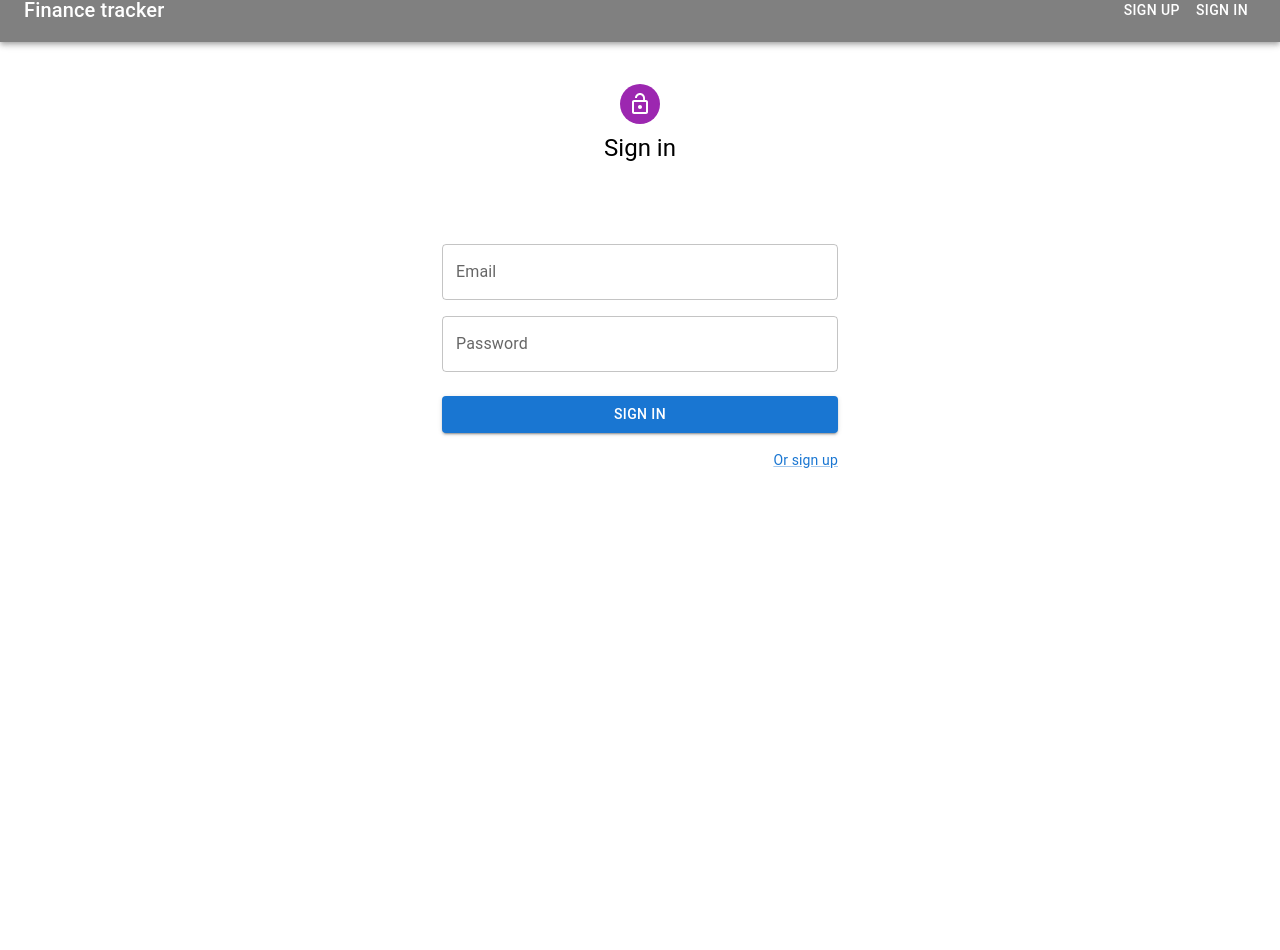
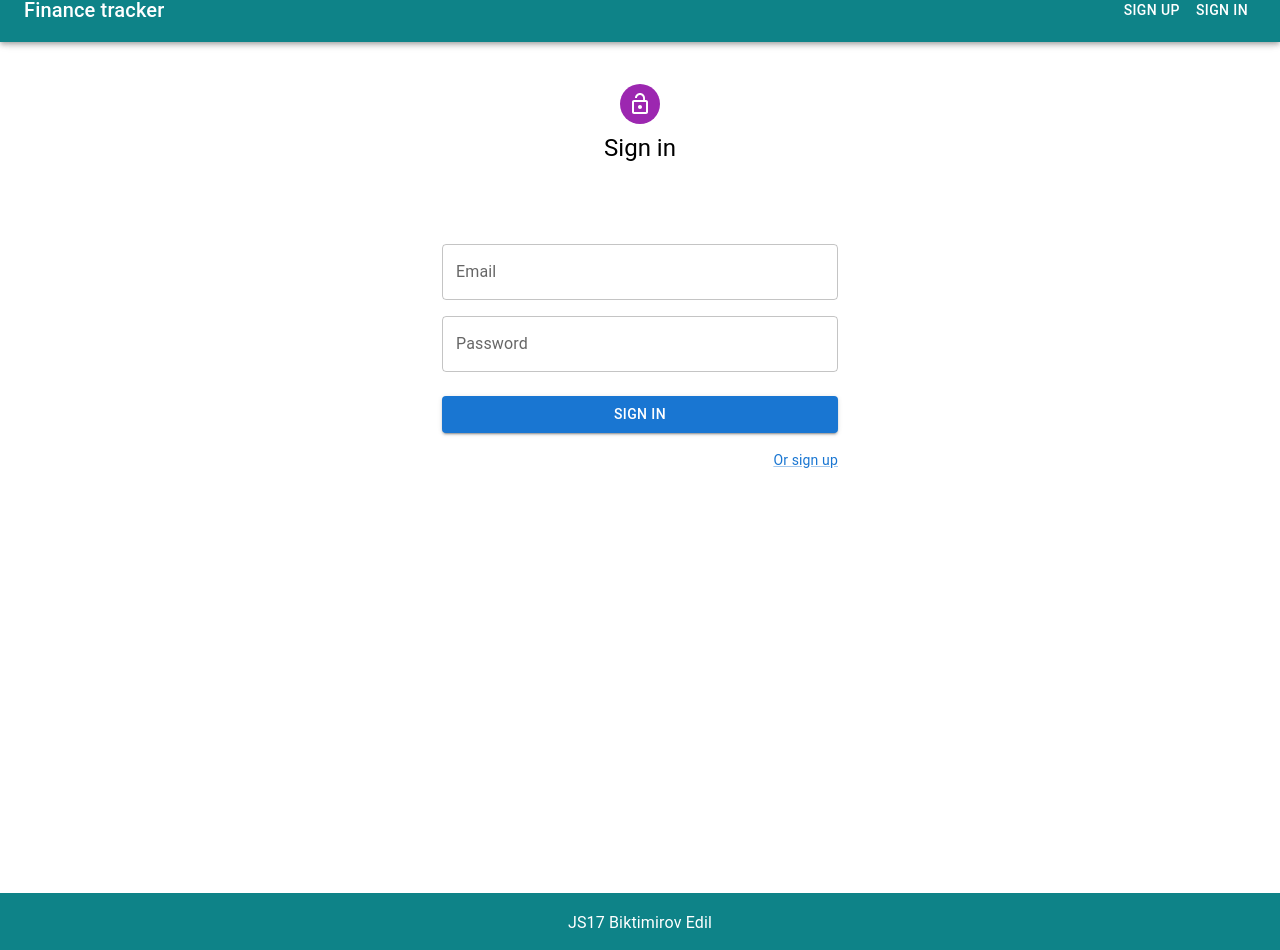
Before and after one commit to EdilBiktimirov/finance-tracker, a React (Create React App) app in the folder frontend/: page /login in a window 1280 px wide. Shown: the part 22-972 px from the top of the page. Before the commit the page ends 800 px from the top, so only its background shows below. Built offline with nearby package versions, Linux system fonts and the light colour scheme.

Commit message:
Added Footer.tsx
Added css style for cards, header

```diff
--- a/frontend/src/components/UI/AppToolbar.tsx
+++ b/frontend/src/components/UI/AppToolbar.tsx
@@ -19,7 +19,7 @@ const AppToolbar = () => {
   const user = useAppSelector(selectUser);
 
   return (
-    <AppBar position="sticky" sx={{mb: 2, background: 'grey'}}>
+    <AppBar position="sticky" sx={{mb: 2, background: '#0E8388'}}>
       <SnackbarProvider />
       <Toolbar>
         <Grid container justifyContent="space-between" alignItems="center">
--- /dev/null
+++ b/frontend/src/components/UI/Footer.tsx
@@ -0,0 +1,17 @@
+import React from 'react';
+import Typography from '@mui/material/Typography';
+import Container from '@mui/material/Container';
+
+const Footer = () => {
+  return (
+    <footer style={{background: '#0E8388', padding: '18px'}}>
+      <Container maxWidth="sm">
+        <Typography variant="body1" align="center" color='#fff'>
+          JS17 Biktimirov Edil
+        </Typography>
+      </Container>
+    </footer>
+  );
+};
+
+export default Footer;
--- a/frontend/src/components/UI/Layout.tsx
+++ b/frontend/src/components/UI/Layout.tsx
@@ -1,5 +1,6 @@
 import React from 'react';
 import AppToolbar from "./AppToolbar";
+import Footer from "./Footer";
 
 const Layout: React.FC<React.PropsWithChildren> = ({children}) => {
   return (
@@ -7,9 +8,12 @@ const Layout: React.FC<React.PropsWithChildren> = ({children}) => {
       <header>
         <AppToolbar/>
       </header>
-      <main style={{margin: '15px auto', padding: '10px'}}>
+      <main style={{margin: '15px auto', padding: '10px', minHeight: '100vh'}}>
         {children}
       </main>
+      <footer>
+        <Footer/>
+      </footer>
     </div>
   );
 };
--- a/frontend/src/features/accountTypes/components/AccountTypeCard.tsx
+++ b/frontend/src/features/accountTypes/components/AccountTypeCard.tsx
@@ -20,7 +20,7 @@ const AccountTypeCard: React.FC<Props> = ({accountType, onDeleteBtnClick}) => {
     <Grid container
           justifyContent="space-between"
           alignItems="center"
-          sx={{p: 1, mb: 2, border: 1, borderRadius: '8px', boxShadow: 1}}>
+          sx={{p: 1, mb: 2, border: 1, borderRadius: '8px', boxShadow: 1, background: '#F8F6F4'}}>
       <Grid item sx={{width: '200px', height: 'auto'}}>
         <img src={cardImage} alt={accountType.title} style={{width: '100%', height: 'auto'}}/>
       </Grid>
--- a/frontend/src/features/accounts/Accounts.tsx
+++ b/frontend/src/features/accounts/Accounts.tsx
@@ -36,7 +36,7 @@ const Accounts = () => {
     <>
       {loading ? <Box sx={{display: 'flex', justifyContent: 'center'}}>
         <CircularProgress color={'warning'} thickness={6} style={{translate: ''}}/>
-      </Box> : <Grid container gap={3}>
+      </Box> : <Grid container gap={3} justifyContent="space-around">
         {accounts.map((account) => {
           return <AccountsCard
             account={account}
@@ -45,7 +45,8 @@ const Accounts = () => {
         })}
         <Dialog open={open} onClose={handleCancel}>
           <DialogTitle>Warning!</DialogTitle>
-          <DialogContent>Deleting an account will result in a complete deletion of transactions on that account</DialogContent>
+          <DialogContent>Deleting an account will result in a complete deletion of transactions on that
+            account</DialogContent>
           <DialogActions>
             <Button onClick={handleCancel} color="primary">
               Cancel
--- a/frontend/src/features/categories/components/CategoryCard.tsx
+++ b/frontend/src/features/categories/components/CategoryCard.tsx
@@ -26,7 +26,7 @@ const CategoryCard: React.FC<Props> = ({category, onDeleteBtnClick}) => {
       container
       justifyContent="space-between"
       alignItems="center"
-      sx={{p: 2, mb: 2, border: 1, borderRadius: '8px', boxShadow: 1}}>
+      sx={{p: 2, mb: 2, border: 1, borderRadius: '8px', boxShadow: 1, background: '#F8F6F4'}}>
       <Grid item sx={{minWidth: '200px'}}>
         <Typography sx={{fontWeight: 'bolder'}}>{category.title}</Typography>
       </Grid>
--- a/frontend/src/features/transactions/components/TransactionsCard.tsx
+++ b/frontend/src/features/transactions/components/TransactionsCard.tsx
@@ -31,7 +31,7 @@ const TransactionsCard: React.FC<Props> = ({transaction, onDeleteBtnClick}) => {
   }
 
   return (
-    <Accordion sx={{width: '100%'}}>
+    <Accordion sx={{width: '100%', background: '#F8F6F4'}}>
       <AccordionSummary expandIcon={<ExpandMoreIcon/>}>
         <Grid item xs>
           <Typography sx={{color: 'grey'}}>{dayjs.utc(transaction.createdAt).format('DD.MM.YY HH:mm')}</Typography>
```
